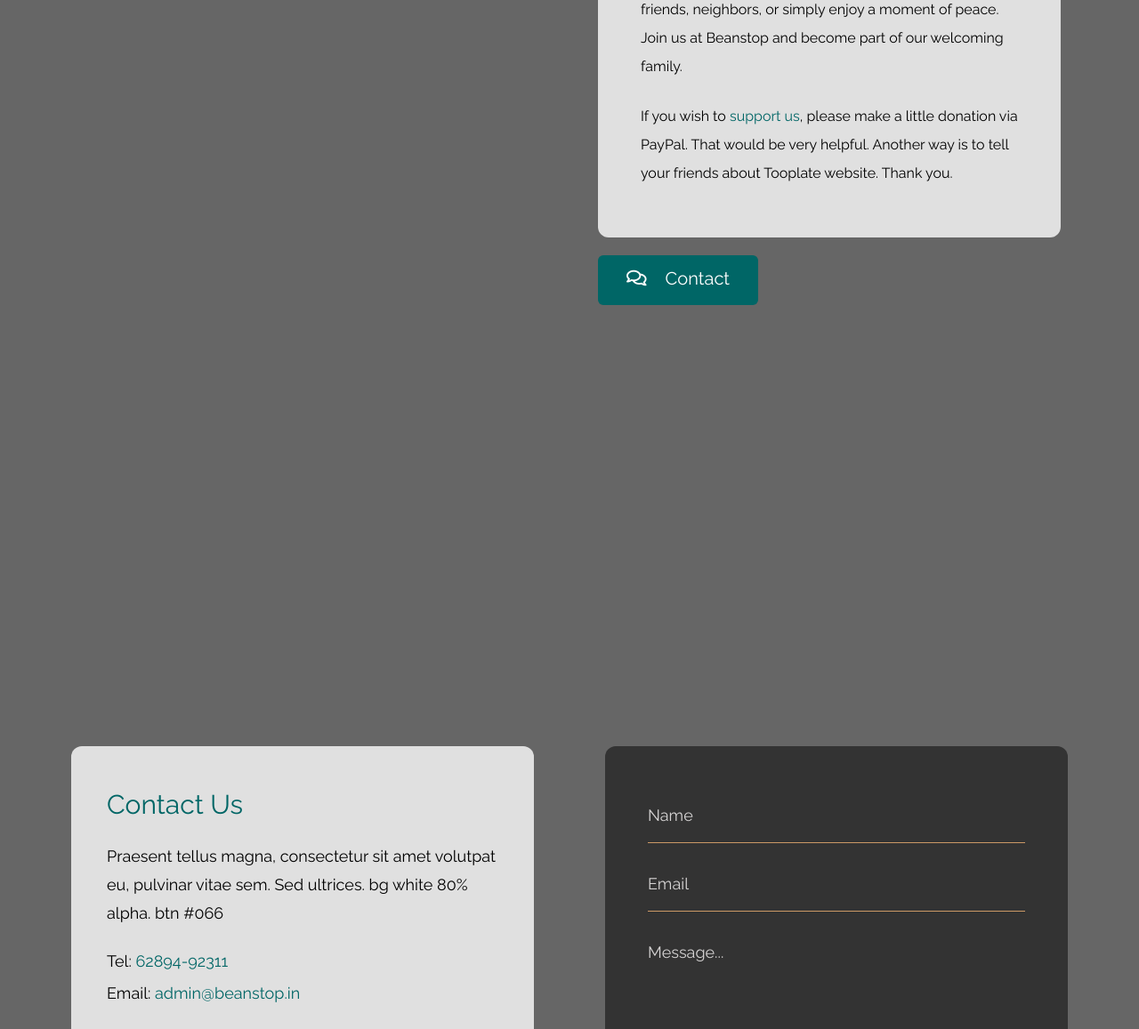
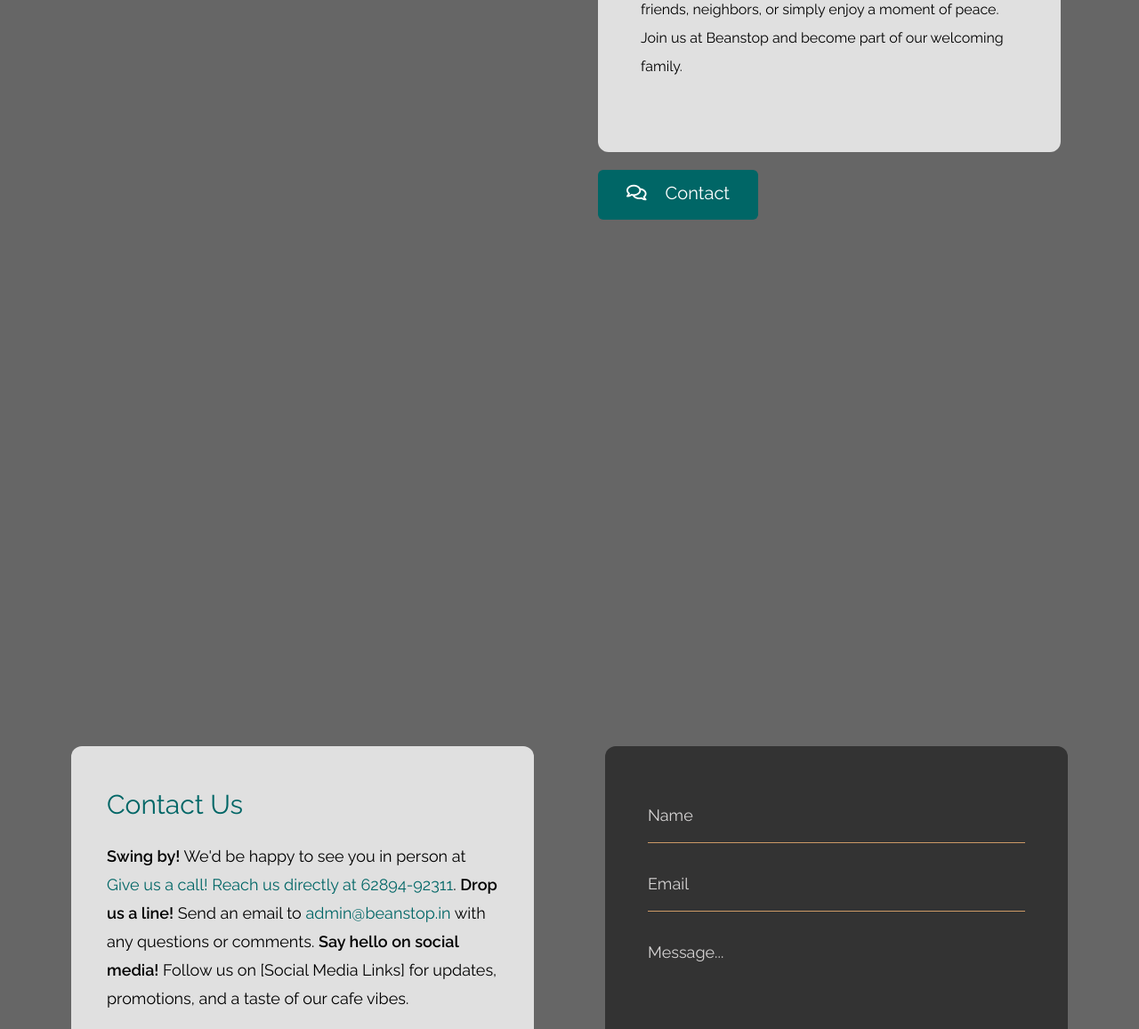
Before and after one commit to boat12022/cafe, a plain HTML site: page index.html in a window 1280 px wide. Shown: the part 2733-3890 px from the top of the page at 89% size. Drawn offline with nearby package versions, Linux system fonts and the light colour scheme.

Commit message:
Update index.html

```diff
--- a/index.html
+++ b/index.html
@@ -130,9 +130,9 @@
                     <p class="mb-6 text-base leading-8">
                         Beanstop is your neighborhood gathering place. We brew delicious coffee to jumpstart your day or provide a comforting afternoon pick-me-up. We believe in fostering a sense of community, offering a space to connect with friends, neighbors, or simply enjoy a moment of peace. Join us at Beanstop and become part of our welcoming family.
                   </p>
-                    <p class="text-base leading-8">
+<!--                     <p class="text-base leading-8">
                         If you wish to <a rel="nofollow" href="https://www.tooplate.com/contact" target="_parent">support us</a>, please make a little donation via PayPal. That would be
-                    very helpful. Another way is to tell your friends about Tooplate website. Thank you. </p>
+                    very helpful. Another way is to tell your friends about Tooplate website. Thank you. </p> -->
                 </div>
                 <a href="#contact" class="inline-block tm-bg-green transition text-white text-xl pt-3 pb-4 px-8 rounded-md">
                     <i class="far fa-comments mr-4"></i>
@@ -146,16 +146,24 @@
             <div class="flex flex-col lg:flex-row justify-around items-center lg:items-stretch">
                 <div class="flex-1 rounded-xl px-10 py-12 m-5 bg-white bg-opacity-80 tm-item-container">
                     <h2 class="text-3xl mb-6 tm-text-green">Contact Us</h2>
-                    <p class="mb-6 text-lg leading-8">
+<!--                     <p class="mb-6 text-lg leading-8">
                         Praesent tellus magna, consectetur sit amet volutpat eu, pulvinar vitae sem.
                         Sed ultrices. bg white 80% alpha. btn #066
+                    </p> -->
+
+                    <p class="mb-6 text-lg leading-8">
+                        <b>Swing by!</b> We'd be happy to see you in person at <a href="https://www.google.com/maps/place/Bean+Stop/@22.601601,88.4047622,17z/data=!3m1!4b1!4m6!3m5!1s0x3a0275317f434f43:0xa14ee11411802b74!8m2!3d22.601601!4d88.4073371!16s%2Fg%2F11rnk2h5_z?entry=ttu" class="hover:text-yellow-600 transition>183, B - Block, Lake Town, Kolkata - 700089</a>. Our full opening hours are listed below.
+                        <b>Give us a call!</b> Reach us directly at <a href="tel:6289492311" class="hover:text-yellow-600 transition">62894-92311</a>.
+                        <b>Drop us a line!</b> Send an email to <a href="mailto:admin@beanstop.in" class="hover:text-yellow-600 transition">admin@beanstop.in</a> with any questions or comments.
+                        <b>Say hello on social media!</b> Follow us on [Social Media Links] for updates, promotions, and a taste of our cafe vibes.
                     </p>
-                    <p class="mb-10 text-lg">
+
+<!--                     <p class="mb-10 text-lg">
                         <span class="block mb-2">Tel: <a href="tel:6289492311" class="hover:text-yellow-600 transition">62894-92311</a></span>
                         <span class="block">Email: <a href="mailto:admin@beanstop.in" class="hover:text-yellow-600 transition">admin@beanstop.in</a></span>
-                    </p>
+                    </p> -->
                     <div class="text-center">
-                        <a href="https://www.google.com/maps" class="inline-block text-white text-2xl pl-10 pr-12 py-6 rounded-lg transition tm-bg-green">
+                        <a href="https://www.google.com/maps/place/Bean+Stop/@22.601601,88.4047622,17z/data=!3m1!4b1!4m6!3m5!1s0x3a0275317f434f43:0xa14ee11411802b74!8m2!3d22.601601!4d88.4073371!16s%2Fg%2F11rnk2h5_z?entry=ttu" class="inline-block text-white text-2xl pl-10 pr-12 py-6 rounded-lg transition tm-bg-green">
                             <i class="fas fa-map-marked-alt mr-8"></i>
                             Open Maps
                         </a>
```
